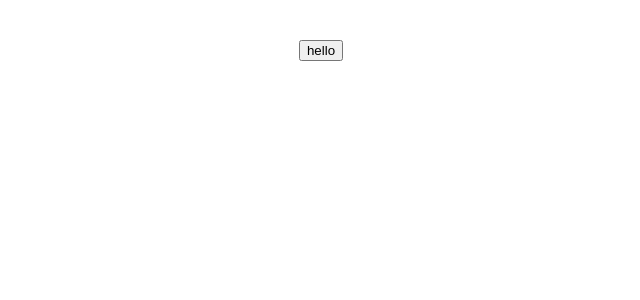
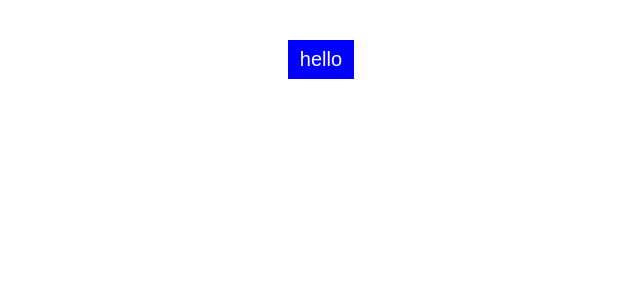
Before and after one commit to shahariar270/designSystem, a React (Vite) app: page / in a window 1280 px wide. Shown: the top 300 px of the page, without its empty margins (319-959 px from the left). Built offline with nearby package versions, Linux system fonts and the light colour scheme.

Commit message:
improve: button compo

```diff
--- a/src/App.jsx
+++ b/src/App.jsx
@@ -1,11 +1,21 @@
+import { info } from 'sass'
 import './App.css'
 import Button from './components/Buttons'
 
 
 function App() {
+  const hello = () =>{
+    console.log('clicked');
+  }
   return (
     <>
-   <Button label={'hello'}/>
+   <Button
+      label={'hello'}
+      type={'primary '}
+      border={'none'}
+      onClickHandle={hello}
+
+   />
     </>
   )
 }
--- a/src/components/Buttons/index.jsx
+++ b/src/components/Buttons/index.jsx
@@ -1,12 +1,16 @@
 import React from 'react'
-
+import './styles.scss'
 
 const Button = ({
-label
+label,
+type,
+border,
+onClickHandle,
 }) => {
+    console.log(type);
   return (
     <div>
-        <button>
+        <button className={`button-${type} button-border-${border}`} onClick={onClickHandle}>
         {label}
         </button>
     </div>
--- a/src/components/Buttons/styles.scss
+++ b/src/components/Buttons/styles.scss
@@ -0,0 +1,12 @@
+.button-primary{
+    background: blue;
+    color: #fff;
+    font-size: 20px;
+    padding: 8px 12px;
+}
+.button-border-none{
+    border: none;
+}
+.button-border-info{
+    border: 1px solid green;
+}
```
